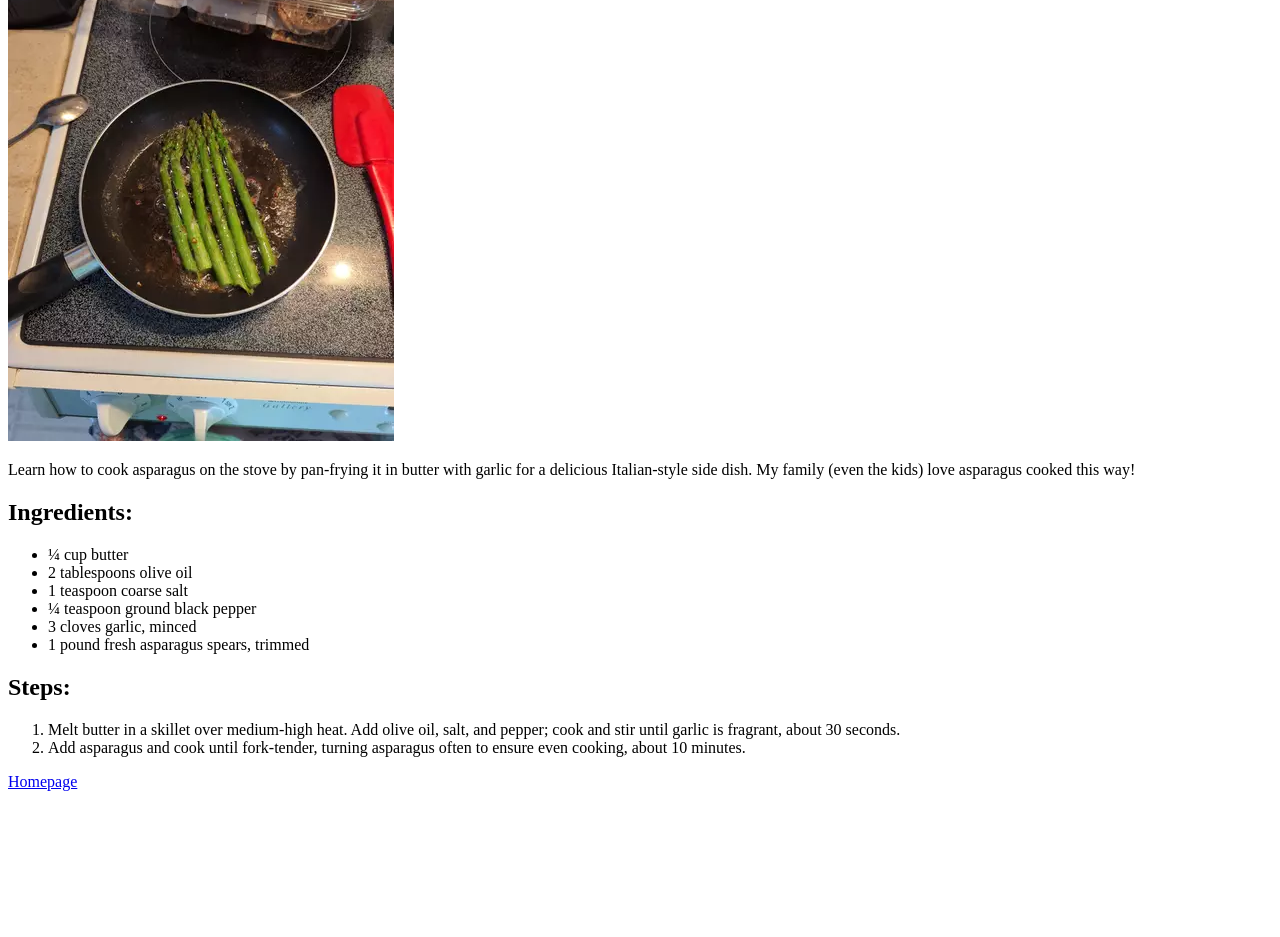
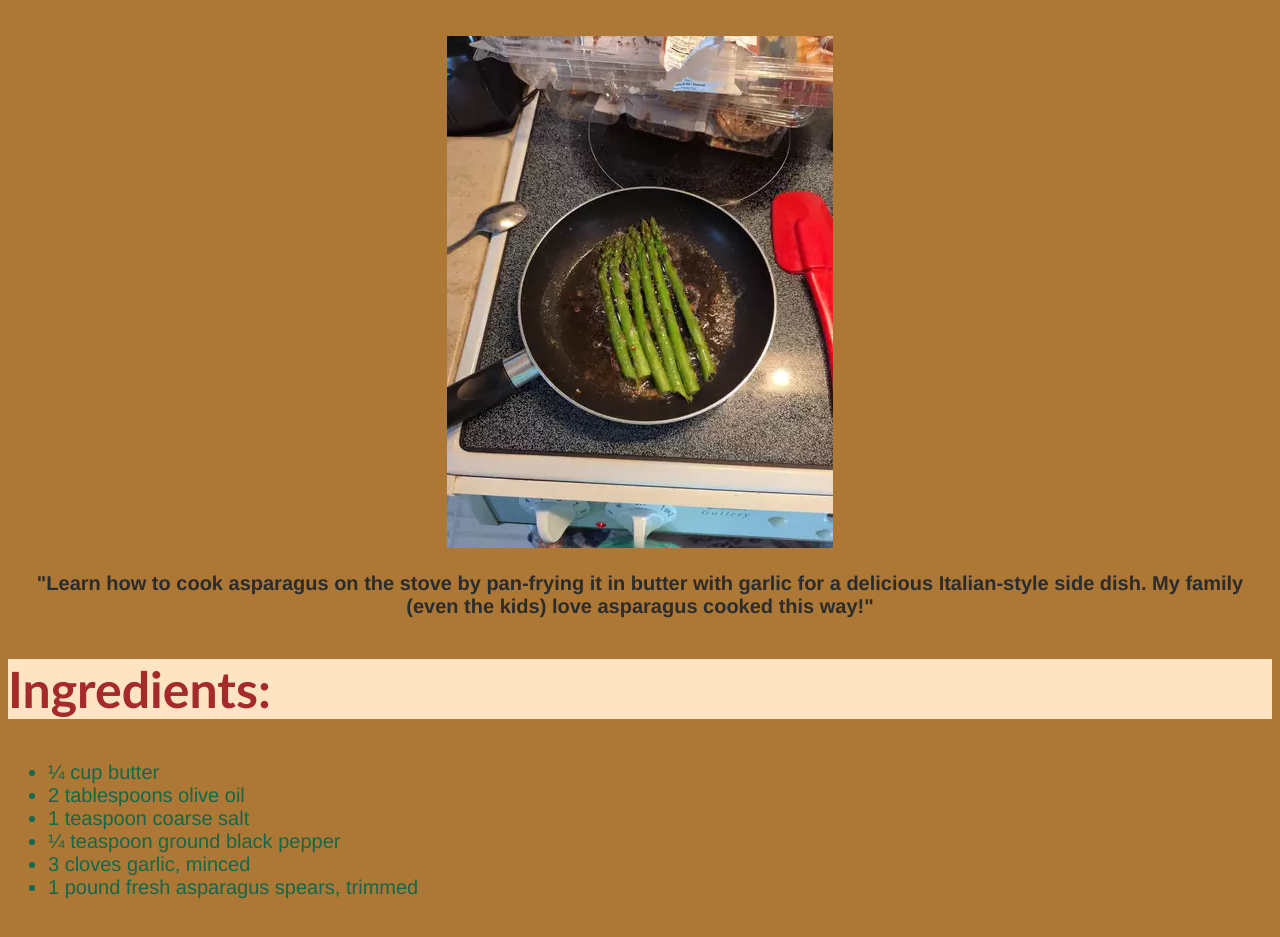
Before and after one commit to Rex-TheCreator/odin-recipes, a plain HTML site: page recipes/friedasparagus.html in a window 1280 px wide. Shown: the part 151-1088 px from the top of the page. Before the commit the page ends 950 px from the top, so only its background shows below. Drawn offline with Linux system fonts and the light colour scheme.

Commit message:
add css styling for fried asparagus

```diff
--- a/css/friedasparagus.css
+++ b/css/friedasparagus.css
@@ -0,0 +1,30 @@
+* {
+    font-family: 'Franklin Gothic Medium', 'Arial Narrow', Arial, sans-serif;
+    text-align: center;
+    background-color: rgb(173, 119, 53);
+}
+h1 {
+    color: rgb(171, 1, 72);
+    font-size: 75px;
+}
+p {
+    font-size: 20px;
+    font-weight: bold;
+    color: rgb(44, 44, 44);
+}
+.info,
+li  {
+    text-align: left;
+    color: rgb(18, 105, 76);
+    font-size: 20px;
+}
+.info.head {
+    font-family: 'Trebuchet MS', 'Lucida Sans Unicode', 'Lucida Grande', 'Lucida Sans', Arial, sans-serif;
+    font-size: 50px;
+    color: brown;
+    background-color: bisque;
+}
+a {
+    color: rgb(85, 4, 4);
+    font-size: 30px;
+}
--- a/recipes/friedasparagus.html
+++ b/recipes/friedasparagus.html
@@ -3,14 +3,15 @@
     <head>
         <meta charset="UTF-8">
         <title>Pan-Fried Asparagus</title>
+        <link rel="stylesheet" href="../css/friedasparagus.css">
     </head>
     <body>
         <h1>Pan-Fried Asparagus</h1>
         <img src="../img/asparagus.webp">
-        <p> Learn how to cook asparagus on the stove by pan-frying it in butter with garlic for
-             a delicious Italian-style side dish. My family (even the kids) love asparagus cooked this way!</p>
-             <h2>Ingredients:</h2>
-             <ul>
+        <p> "Learn how to cook asparagus on the stove by pan-frying it in butter with garlic for
+             a delicious Italian-style side dish. My family (even the kids) love asparagus cooked this way!"</p>
+             <h2 class="info head">Ingredients:</h2>
+             <ul class="info">
                 <li>¼ cup butter</li>
                 <li>2 tablespoons olive oil</li>
                 <li>1 teaspoon coarse salt</li>
@@ -18,8 +19,8 @@
                 <li>3 cloves garlic, minced</li>
                 <li>1 pound fresh asparagus spears, trimmed</li>
              </ul>
-             <h2>Steps:</h2>
-             <ol>
+             <h2 class="info head">Steps:</h2>
+             <ol class="info">
                 <li>Melt butter in a skillet over medium-high heat. Add olive oil, salt, and pepper; cook and stir until garlic is fragrant, about 30 seconds.</li>
                 <li>Add asparagus and cook until fork-tender, turning asparagus often to ensure even cooking, about 10 minutes.</li>
              </ol>
```
